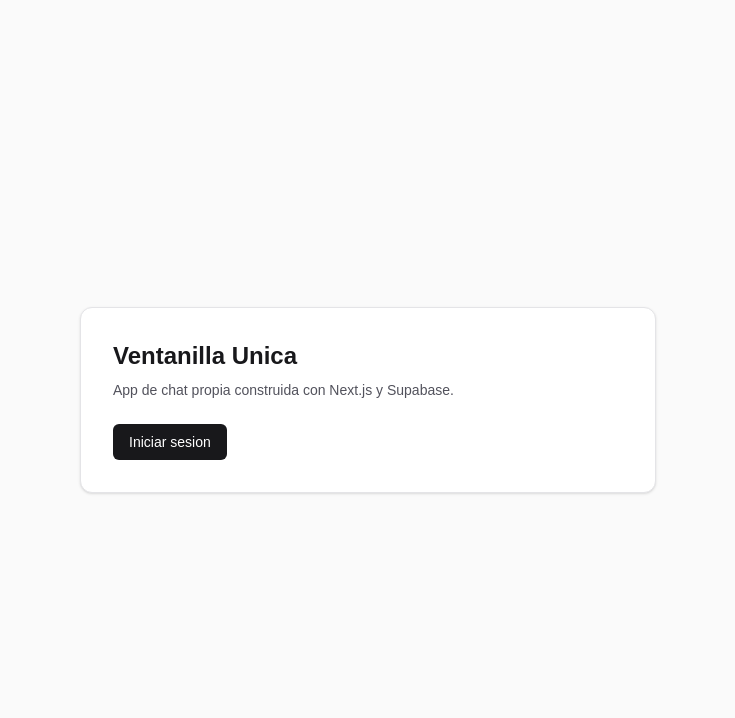
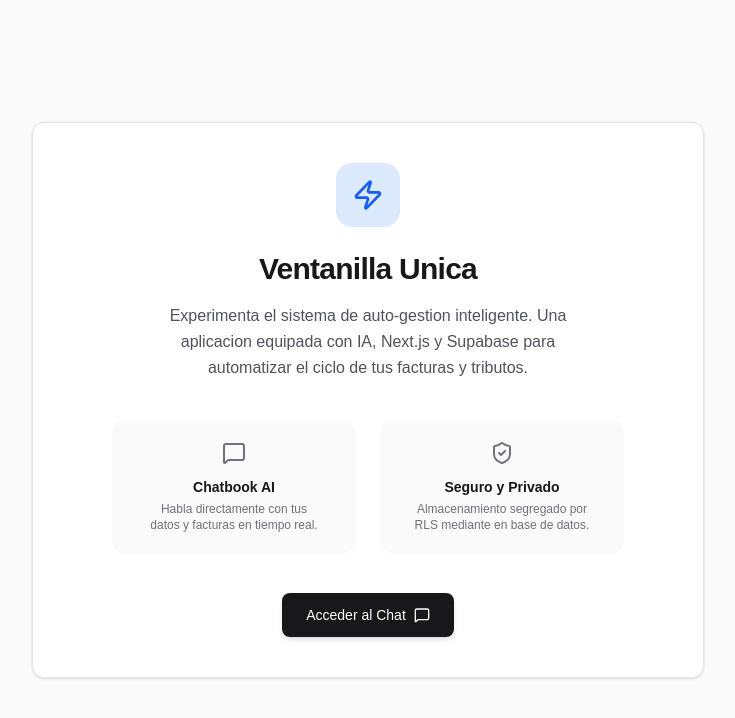
Before and after one commit to Otger02/ventanilla_unica, a Next.js app: page / in a window 1280 px wide. Shown: the top 718 px of the page, without its empty margins (272-1007 px from the left). Built offline with nearby package versions, Linux system fonts and the light colour scheme.

Commit message:
feat(ui): visual upgrade with cards, shadows, empty states and lucide icons

```diff
--- a/app/page.tsx
+++ b/app/page.tsx
@@ -1,21 +1,48 @@
 import Link from "next/link";
+import { MessageSquare, ShieldCheck, Zap } from "lucide-react";
 
 export default function Home() {
   return (
-    <div className="flex min-h-screen items-center justify-center bg-zinc-50 p-6 dark:bg-zinc-950">
-      <main className="w-full max-w-xl rounded-xl border border-zinc-200 bg-white p-8 shadow-sm dark:border-zinc-800 dark:bg-zinc-900">
-        <h1 className="text-2xl font-semibold text-zinc-900 dark:text-zinc-100">
+    <div className="flex min-h-screen flex-col items-center justify-center bg-zinc-50 p-6 dark:bg-zinc-950">
+      <main className="w-full max-w-2xl rounded-xl border border-zinc-200 bg-white p-10 shadow-sm dark:border-zinc-800 dark:bg-zinc-900">
+        <div className="flex flex-col items-center text-center">
+          <div className="mb-6 flex h-16 w-16 items-center justify-center rounded-2xl bg-blue-100 text-blue-600 dark:bg-blue-900/30 dark:text-blue-400">
+            <Zap className="h-8 w-8" />
+          </div>
+          <h1 className="text-3xl font-bold tracking-tight text-zinc-900 dark:text-zinc-100">
             Ventanilla Unica
           </h1>
-        <p className="mt-2 text-sm text-zinc-600 dark:text-zinc-400">
-          App de chat propia construida con Next.js y Supabase.
+          <p className="mt-4 max-w-md text-base leading-relaxed text-zinc-600 dark:text-zinc-400">
+            Experimenta el sistema de auto-gestion inteligente. Una aplicacion equipada con IA, Next.js y Supabase para automatizar el ciclo de tus facturas y tributos.
           </p>
+        </div>
+
+        <div className="mx-auto mt-10 grid max-w-lg grid-cols-1 gap-6 sm:grid-cols-2">
+          <div className="flex flex-col items-center rounded-xl bg-zinc-50 p-5 text-center dark:bg-zinc-950/50">
+            <MessageSquare className="mb-3 h-6 w-6 text-zinc-500 dark:text-zinc-400" />
+            <h3 className="text-sm font-semibold text-zinc-900 dark:text-zinc-100">Chatbook AI</h3>
+            <p className="mt-1 text-xs text-zinc-500 dark:text-zinc-400 text-balance">
+              Habla directamente con tus datos y facturas en tiempo real.
+            </p>
+          </div>
+          <div className="flex flex-col items-center rounded-xl bg-zinc-50 p-5 text-center dark:bg-zinc-950/50">
+            <ShieldCheck className="mb-3 h-6 w-6 text-zinc-500 dark:text-zinc-400" />
+            <h3 className="text-sm font-semibold text-zinc-900 dark:text-zinc-100">Seguro y Privado</h3>
+            <p className="mt-1 text-xs text-zinc-500 dark:text-zinc-400 text-balance">
+              Almacenamiento segregado por RLS mediante en base de datos.
+            </p>
+          </div>
+        </div>
+
+        <div className="mt-10 flex justify-center">
           <Link
             href="/login"
-          className="mt-6 inline-flex rounded-md bg-zinc-900 px-4 py-2 text-sm font-medium text-white hover:bg-zinc-700 dark:bg-zinc-100 dark:text-zinc-900 dark:hover:bg-zinc-300"
+            className="group flex items-center gap-2 rounded-lg bg-zinc-900 px-6 py-3 text-sm font-medium text-white shadow-md transition-all hover:bg-zinc-800 hover:shadow-lg dark:bg-zinc-100 dark:text-zinc-900 dark:hover:bg-zinc-200"
           >
-          Iniciar sesion
+            Acceder al Chat
+            <MessageSquare className="h-4 w-4 transition-transform group-hover:translate-x-0.5" />
           </Link>
+        </div>
       </main>
     </div>
   );
--- a/components/ui/card.tsx
+++ b/components/ui/card.tsx
@@ -7,7 +7,7 @@ type CardProps = {
 
 export function Card({ children, className }: CardProps) {
   return (
-    <div className={`rounded-lg border border-zinc-200 bg-white p-4 dark:border-zinc-800 dark:bg-zinc-900 ${className ?? ""}`.trim()}>
+    <div className={`rounded-xl border border-zinc-200 bg-white p-5 shadow-sm dark:border-zinc-800 dark:bg-zinc-900 ${className ?? ""}`.trim()}>
       {children}
     </div>
   );
--- a/components/ui/section-card.tsx
+++ b/components/ui/section-card.tsx
@@ -9,7 +9,7 @@ type SectionCardProps = {
 
 export function SectionCard({ title, description, children, className }: SectionCardProps) {
   return (
-    <div className={`rounded-lg border border-zinc-200 bg-white p-4 dark:border-zinc-800 dark:bg-zinc-900 ${className ?? ""}`.trim()}>
+    <div className={`rounded-xl border border-zinc-200 bg-white p-5 shadow-sm dark:border-zinc-800 dark:bg-zinc-900 ${className ?? ""}`.trim()}>
       <div className="mb-3">
         <h3 className="text-sm font-semibold tracking-tight text-zinc-900 dark:text-zinc-100">{title}</h3>
         {description ? (
--- a/package.json
+++ b/package.json
@@ -12,6 +12,7 @@
     "@google/generative-ai": "^0.24.1",
     "@supabase/ssr": "^0.8.0",
     "@supabase/supabase-js": "^2.97.0",
+    "lucide-react": "^0.577.0",
     "next": "16.1.6",
     "pdf-parse": "^2.4.5",
     "pdf2json": "^4.0.2",
```
Also changed, not shown: app/chat/chat-client.tsx (+42 -24 lines), 1 other file (tests, documents, lock files or other folders). Lines whose indentation alone changed are shown as unchanged.
